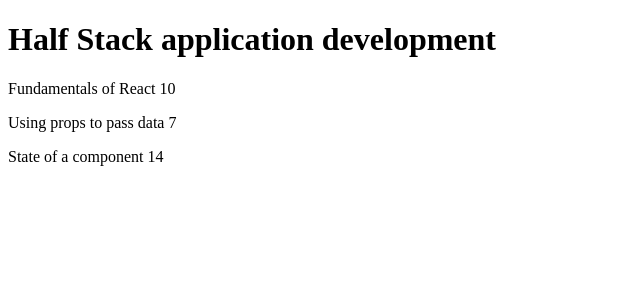
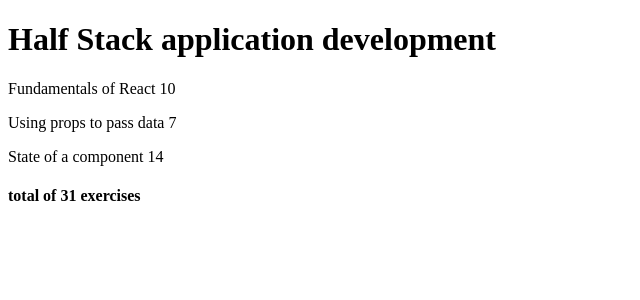
Before and after one commit to jdsafhlfl/part2, a React (Create React App) app in the folder courseinfo/: page / in a window 1280 px wide. Shown: the top 300 px of the page, without its empty margins (0-640 px from the left). Built offline with nearby package versions, Linux system fonts and the light colour scheme.

Commit message:
exercise2.2

```diff
--- a/courseinfo/src/App.js
+++ b/courseinfo/src/App.js
@@ -30,6 +30,7 @@ const Course = (props) =>{
     <div>
       <h1>{props.course.name}</h1>
       {props.course.parts.map(part => <p key={part.id}>{part.name} {part.exercises}</p>)}
+      <h4>total of {props.course.parts.reduce((sum, cur) => sum = sum + cur.exercises, 0)} exercises</h4>
     </div>
   )
 }
```
